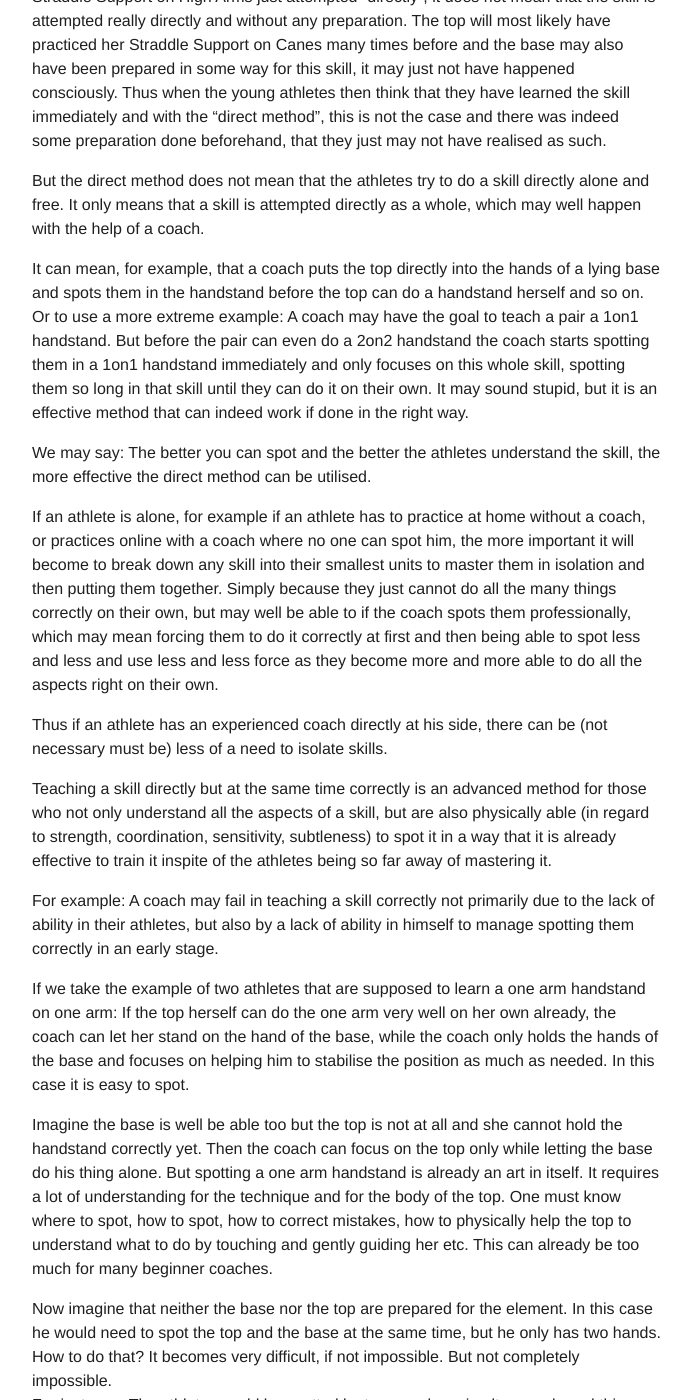
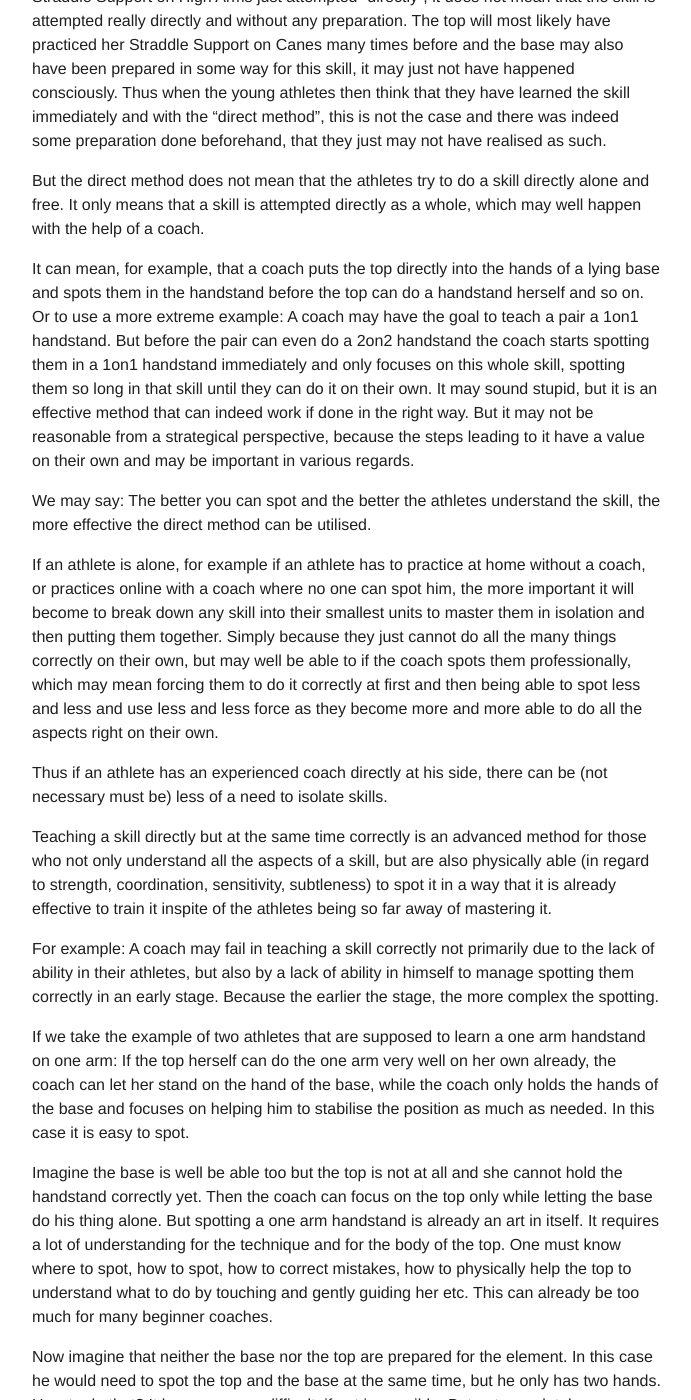
Before and after one commit to floshin/acrolib, a Jekyll site: the page built from training/how-to-learn-an-element.md, in a window 1280 px wide and 1400 px high, scrolled down 579 px. Shown: the whole window, without its empty margins (293-984 px from the left). Built offline with Jekyll 4.4.1, drawn with Linux system fonts in a browser that asks for light colours; our own code applies the rules of GitHub Pages for plain Markdown files; some of the changed text lies outside the part shown.

Commit message:
Update how-to-learn-an-element.md

```diff
--- a/training/how-to-learn-an-element.md
+++ b/training/how-to-learn-an-element.md
@@ -15,7 +15,7 @@
 
 But the direct method does not mean that the athletes try to do a skill directly alone and free. It only means that a skill is attempted directly as a whole, which may well happen with the help of a coach.
 
-It can mean, for example, that a coach puts the top directly into the hands of a lying base and spots them in the handstand before the top can do a handstand herself and so on. Or to use a more extreme example: A coach may have the goal to teach a pair a 1on1 handstand. But before the pair can even do a 2on2 handstand the coach starts spotting them in a 1on1 handstand immediately and only focuses on this whole skill, spotting them so long in that skill until they can do it on their own. It may sound stupid, but it is an effective method that can indeed work if done in the right way.
+It can mean, for example, that a coach puts the top directly into the hands of a lying base and spots them in the handstand before the top can do a handstand herself and so on. Or to use a more extreme example: A coach may have the goal to teach a pair a 1on1 handstand. But before the pair can even do a 2on2 handstand the coach starts spotting them in a 1on1 handstand immediately and only focuses on this whole skill, spotting them so long in that skill until they can do it on their own. It may sound stupid, but it is an effective method that can indeed work if done in the right way. But it may not be reasonable from a strategical perspective, because the steps leading to it have a value on their own and may be important in various regards.
 
 We may say: The better you can spot and the better the athletes understand the skill, the more effective the direct method can be utilised.
 
@@ -25,7 +25,7 @@
 
 Teaching a skill directly but at the same time correctly is an advanced method for those who not only understand all the aspects of a skill, but are also physically able (in regard to strength, coordination, sensitivity, subtleness) to spot it in a way that it is already effective to train it inspite of the athletes being so far away of mastering it.
 
-For example: A coach may fail in teaching a skill correctly not primarily due to the lack of ability in their athletes, but also by a lack of ability in himself to manage spotting them correctly in an early stage.
+For example: A coach may fail in teaching a skill correctly not primarily due to the lack of ability in their athletes, but also by a lack of ability in himself to manage spotting them correctly in an early stage. Because the earlier the stage, the more complex the spotting.
 
 If we take the example of two athletes that are supposed to learn a one arm handstand on one arm: If the top herself can do the one arm very well on her own already, the coach can let her stand on the hand of the base, while the coach only holds the hands of the base and focuses on helping him to stabilise the position as much as needed. In this case it is easy to spot.
 
@@ -34,7 +34,7 @@
 Now imagine that neither the base nor the top are prepared for the element. In this case he would need to spot the top and the base at the same time, but he only has two hands. How to do that? It becomes very difficult, if not impossible. But not completely impossible.
 For instance: The athletes could be spotted by two coaches simultaneously and this method, if both do it very effectively, can indeed work and would then result in a very direct and specific way of learning the skill.
 
-We also can use the help of the wall. Or in theory it would work as well to stabilise the hand of the base in other ways (e.g. by binding it with ropes from different sites like the pole of a tent). Or by standing in front of a fixed metal or wooden pole and binding the balancing arm to that pole in order to fix the position, then focusing on the top and so on.
+We also can use the help of the wall. Or in theory it would work as well to stabilise the hand of the base in other ways (e.g. by binding it with ropes from different sites like the pole of a tent). Or by standing in front of a fixed metal or wooden pole and binding the balancing arm to that pole in order to fix the position, then focusing on the top and so on. That are just some wild theoretical ideas, it is unlikely and unnecessary to do utilise them in practice. But it is to show how, with the direct method, even advanced skills can, theoretically be approached without much or any preparation. If that is a sound approach, is a different question.
 
 
 ## The Method of Isolation
```
